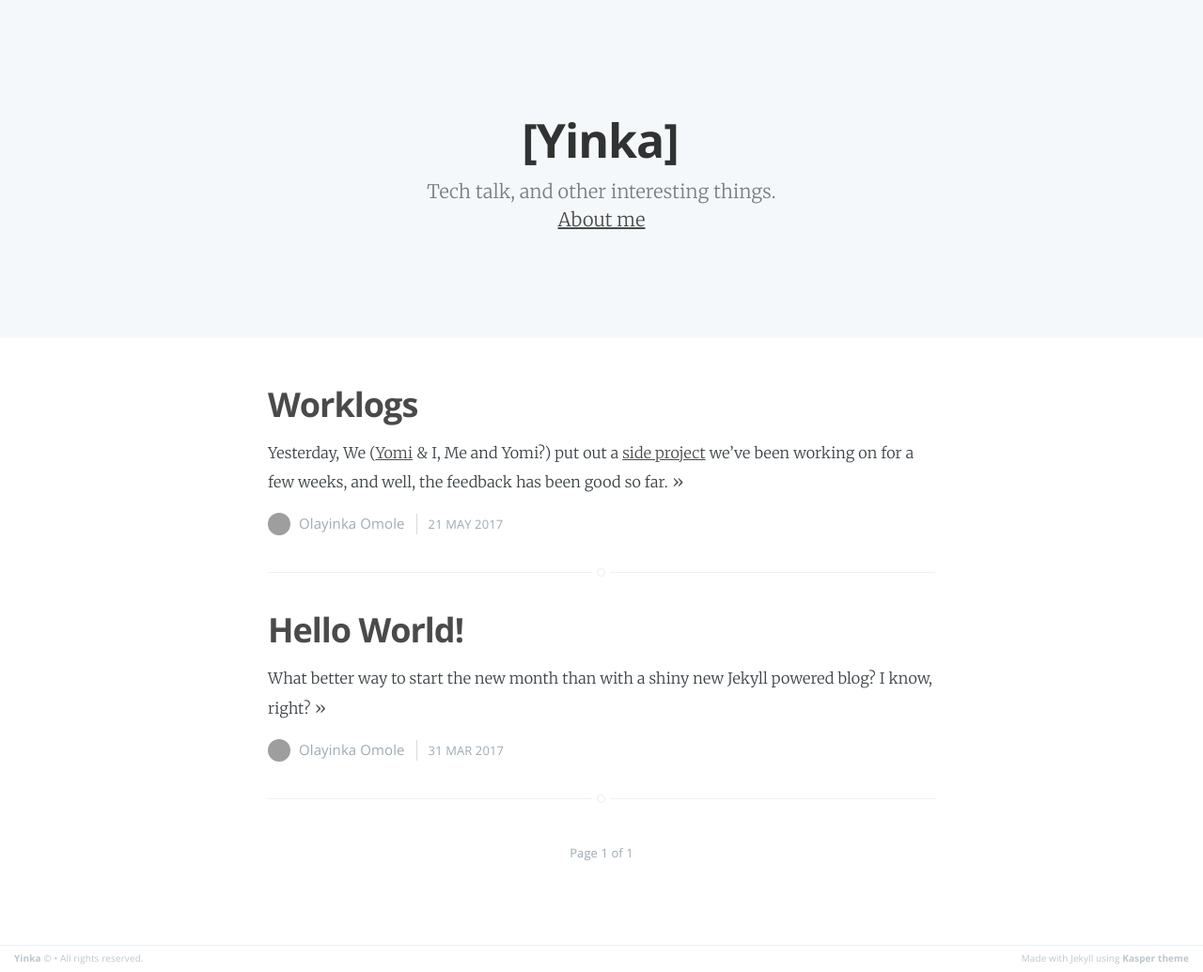
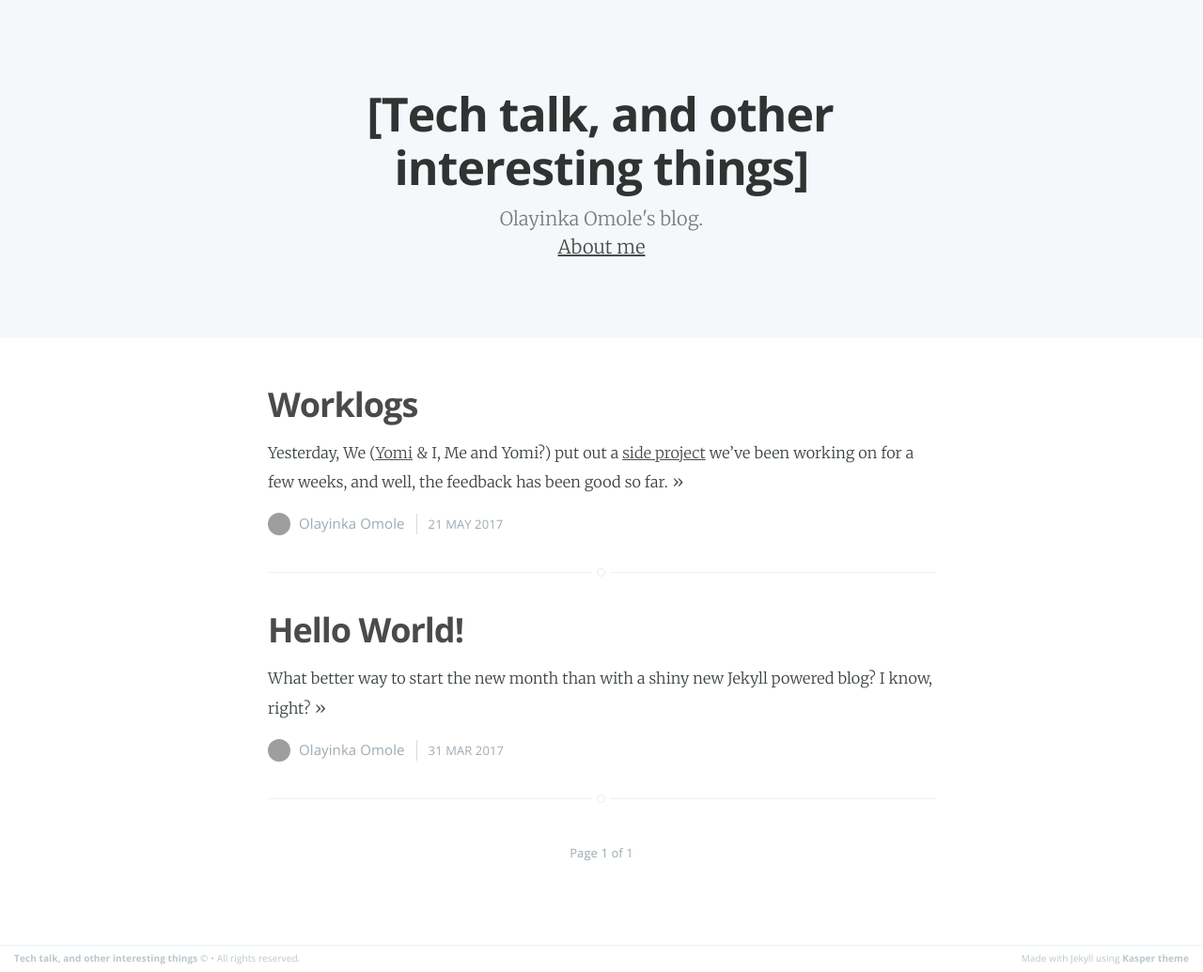
Before and after one commit to olayinkaos/olayinkaos.github.com, a Jekyll site: the page built from index.html, in a window 1280 px wide. Shown: the whole page at 94% size. Built offline with Jekyll 4.4.1, drawn with Linux system fonts in a browser that asks for light colours; the list of posts is cut into pages by our own code; grey boxes are pictures that could not be loaded.

```diff
--- a/_config.yml
+++ b/_config.yml
@@ -1,10 +1,10 @@
-name: Yinka
-description: Tech talk, and other interesting things
+name: Tech talk, and other interesting things
+description: Olayinka Omole's blog
 meta_description: "Olayinka Omole's blog. Here he writes about design, web development, engineering and life."
 disqus: true
 
 markdown: kramdown
-highlighter: pygments
+highlighter: rouge
 logo: false
 paginate: 15
 baseurl: /
--- a/_layouts/default.html
+++ b/_layouts/default.html
@@ -4,8 +4,60 @@
     <meta http-equiv="Content-Type" content="text/html; charset=UTF-8" />
     <meta http-equiv="X-UA-Compatible" content="IE=edge,chrome=1" />
 
-    <title>{{ site.name }} - {{ site.description }}</title>
-    <meta name="description" content="{{ site.meta_description}}" />
+    {%if page.tags %}
+      <meta name="keywords" content="{{ page.tags | join: ', ' | escape }}"/>
+    {%endif %}
+
+    <meta content="{{ site.name }} - {{ site.description }}" property="og:site_name">
+    {% if page.title %}
+      <meta content="{{ page.title }} - {{ site.description }}" property="og:title">
+      <title>{{ page.title }} - {{ site.description }}</title>
+      <meta name="twitter:title" content="{{ page.title }} - {{ site.description }}" />
+    {% else %}
+      <meta content="{{ site.name }} - {{ site.description }}" property="og:title">
+      <title>{{ site.name }} - {{ site.description }}</title>
+    {% endif %}
+    {% if page.title %}
+      <meta content="article" property="og:type">
+    {% else %}
+      <meta content="website" property="og:type">
+    {% endif %}
+    {% if page.description %}
+      <meta content="{{ page.description }}" property="og:description">
+      <meta name="twitter:description" content="{{ page.description }}" />
+      <meta name="description" content="{{ page.description | escape }}">
+    {% else %}
+      <meta content="{{ site.meta_description }}" property="og:description">
+      <meta name="twitter:description" content="{{ site.meta_description }}" />
+      <meta name="description" content="{{ site.meta_description }}" />
+    {% endif %}
+    {% if page.url %}
+      <meta content="{{ site.url }}{{ page.url }}" property="og:url">
+    {% endif %}
+    {% if page.date %}
+      <meta content="{{ page.date | date_to_xmlschema }}" property="article:published_time">
+      <meta content="{{ site.url }}/about.html/" property="article:author">
+    {% endif %}
+    {% if page.image %}
+      <meta content="{{ page.image }}" property="og:image">
+      <meta name="twitter:image" content="{{ page.image }}" />
+    {% else %}
+      <!-- <meta content="/img/logo-high-resolution.png" property="og:image"> -->
+      <!-- <meta name="twitter:image" content="https://farm6.staticflickr.com/5510/14338202952_93595258ff_z.jpg" /> -->
+    {% endif %}
+    {% if page.categories %}
+      {% for category in page.categories limit:1 %}
+      <meta content="{{ category }}" property="article:section">
+      {% endfor %}
+    {% endif %}
+    {% if page.tags %}
+      {% for tag in page.tags %}
+      <meta content="{{ tag }}" property="article:tag">
+      {% endfor %}
+    {% endif %}
+
+    <meta name="twitter:card" content="summary" />
+    <meta name="twitter:site" content="@olayinkaos" />
 
     <meta name="HandheldFriendly" content="True" />
     <meta name="MobileOptimized" content="320" />
--- a/_posts/2017-05-21-worklogs.markdown
+++ b/_posts/2017-05-21-worklogs.markdown
@@ -3,7 +3,9 @@ layout: post
 title:  "Worklogs"
 date:   2017-05-21 00:00:00
 categories:
+image: https://cdn-images-1.medium.com/max/1400/1*C0IwuJrN72Q_zt33Z5k6Mw.png
 disqus: true
+description: How me and Yomi built a time tracking app for teams. How the app works, and other details you really didn't ask for.
 ---
 
 Yesterday, We ([Yomi](https://twitter.com/yomieluwande) & I, Me and Yomi?) put out a [side project](https://worklogs.co) we've been working on for a few weeks, and well, the feedback has been good so far.
```
